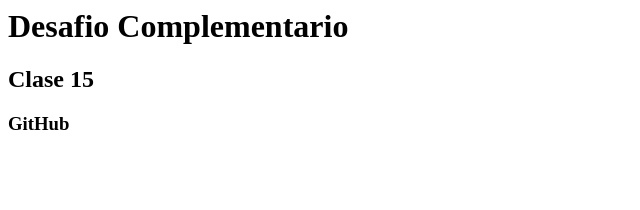
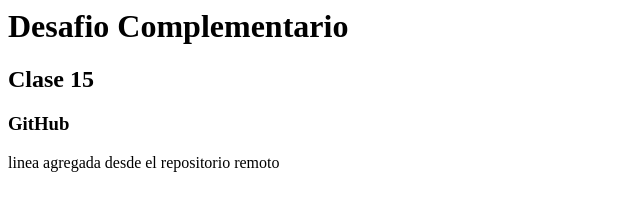
Before and after one commit to stephaniemoren0/producciones_karamba_0.1, a plain HTML site: page index.html in a window 1280 px wide. Shown: the whole page, without its empty margins (0-640 px from the left). Drawn offline with Linux system fonts and the light colour scheme.

Commit message:
se agrego la linea de p

```diff
--- a/index.html
+++ b/index.html
@@ -11,6 +11,7 @@
     <h1>Desafio Complementario</h1>
     <h2>Clase 15</h2>
     <h3>GitHub</h3>
+    <p> linea agregada desde el repositorio remoto </p>
 </body>
 
 </html>
```
